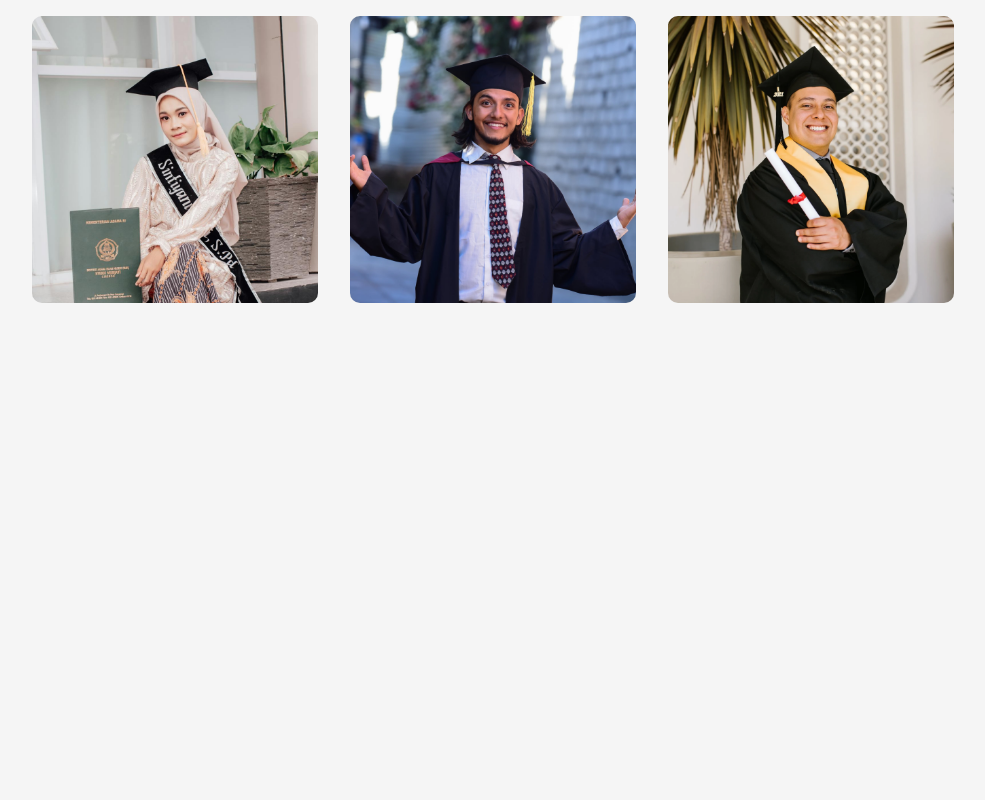
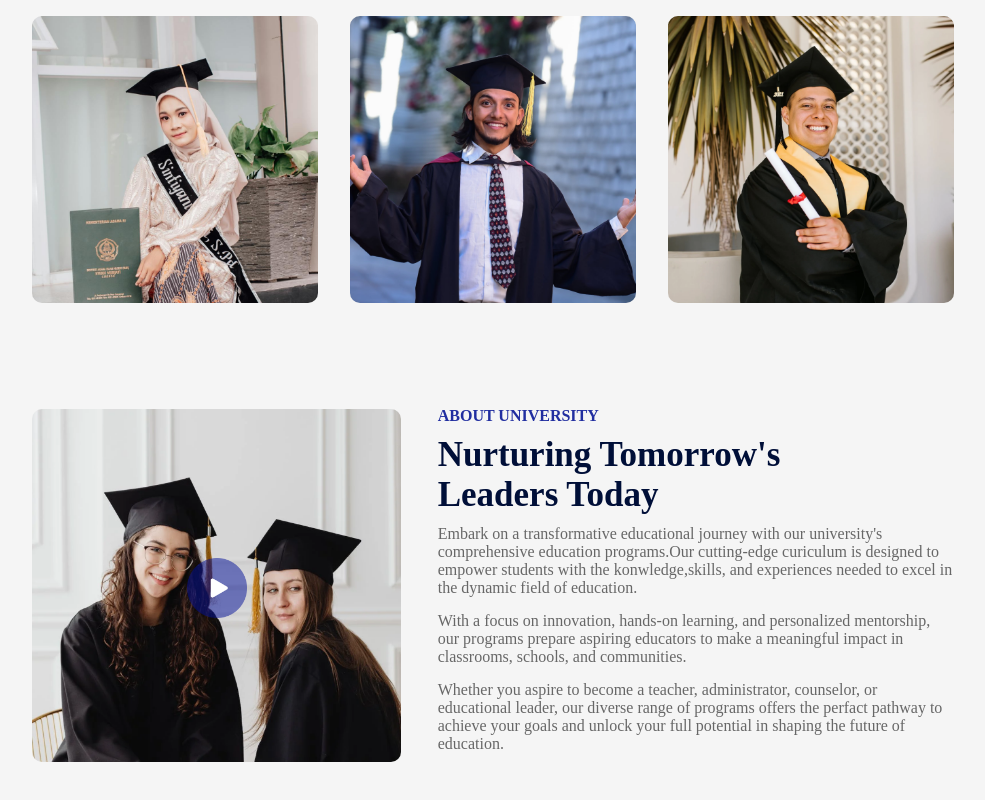
Before and after one commit to universyu/completeRespon, a React (Vite) app: page / in a window 1280 px wide. Shown: the part 993-1793 px from the top of the page, without its empty margins (147-1132 px from the left). Before the commit the page ends 1380 px from the top, so only its background shows below. Built offline with nearby package versions, Linux system fonts and the light colour scheme.

Commit message:
动态修改nav

```diff
--- a/src/App.jsx
+++ b/src/App.jsx
@@ -3,6 +3,7 @@
 import Hero from "./Components/Hero/Hero.jsx";
 import Programs from "./Components/Programs/Programs.jsx";
 import Title from "./Components/Title/Title.jsx";
+import About from "./Components/About/About.jsx";
 
 const App = () => {
     return (
@@ -12,6 +13,7 @@
             <div className="container">
                 <Title subTitle={'Our PROGRAM'} title={'What We Offer'} />
                 <Programs />
+                <About />
             </div>
 
         </div>
--- /dev/null
+++ b/src/Components/About/About.css
@@ -0,0 +1,41 @@
+.about{
+    margin: 100px auto;
+    display: flex;
+    align-items: center;
+    justify-content: space-between;
+    width: 90%;
+}
+.about-left{
+    flex-basis: 40%;
+    position: relative;
+}
+.about-right{
+    flex-basis: 56%;
+}
+.about-img{
+    width: 100%;
+    border-radius: 10px;
+}
+.play-icon{
+    width: 60px;
+    position: absolute;
+    top: 50%;
+    left: 50%;
+    transform: translate(-50%,-50%);
+}
+.about h3{
+    font-weight: 600;
+    font-size: 16px;
+    color: #212EA0;
+}
+.about h2{
+    font-size: 35px;
+    color: #000f38;
+    margin: 10px 0;
+    max-width: 400px;
+}
+.about p{
+    color: #676767;
+    margin-bottom: 15px;
+
+}
--- /dev/null
+++ b/src/Components/About/About.jsx
@@ -0,0 +1,33 @@
+import React from 'react';
+import './About.css'
+import about_img from '../../assets/about.png'
+import play_icon from '../../assets/play-icon.png'
+
+
+const About = () => {
+    return (
+        <div className={'about'}>
+            <div className="about-left">
+                <img src={about_img} className={'about-img'} alt=""/>
+                <img src={play_icon} className={'play-icon'} alt=""/>
+            </div>
+            <div className="about-right">
+                <h3>ABOUT UNIVERSITY</h3>
+                <h2>Nurturing Tomorrow's Leaders Today</h2>
+                <p>Embark on a transformative educational journey with our
+                university's comprehensive education programs.Our cutting-edge
+                curiculum is designed to empower students with the konwledge,skills,
+                and experiences needed to excel in the dynamic field of
+                education.</p>
+                <p>With a focus on innovation, hands-on learning, and personalized
+                mentorship, our programs prepare aspiring educators to make a
+                meaningful impact in classrooms, schools, and communities.</p>
+                <p>Whether you aspire to become a teacher, administrator,
+                counselor, or educational leader, our diverse range of programs
+                offers the perfact pathway to achieve your goals and unlock your full potential in shaping the future of education.</p>
+            </div>
+        </div>
+    );
+};
+
+export default About;
--- a/src/Components/Navbar/Navbar.css
+++ b/src/Components/Navbar/Navbar.css
@@ -21,3 +21,7 @@
     margin: 5px 20px;
     font-size: 16px;
 }
+.dark-nav{
+    background: #212EA0;
+    transition: 0.5s;
+}
--- a/src/Components/Navbar/Navbar.jsx
+++ b/src/Components/Navbar/Navbar.jsx
@@ -1,11 +1,19 @@
-import React from 'react';
+import React, {useEffect, useState} from 'react';
 import './Navbar.css'
 import  logo from '../../assets/logo.png'
 
+const Navbar = () => {
 
-const Navbar = () => {
+    const [sticky,setSticky] = useState(false);
+
+    useEffect(() => {
+        window.addEventListener('scroll',()=>{
+            window.scrollY > 80 ? setSticky(true) : setSticky(false);
+        })
+    }, []);
+
     return (
-        <nav className='container'>
+        <nav className={`container ${sticky && 'dark-nav'}`}>
             <img  className="logo" src={logo} alt=""/>
             <ul>
                 <li>Home</li>
```
